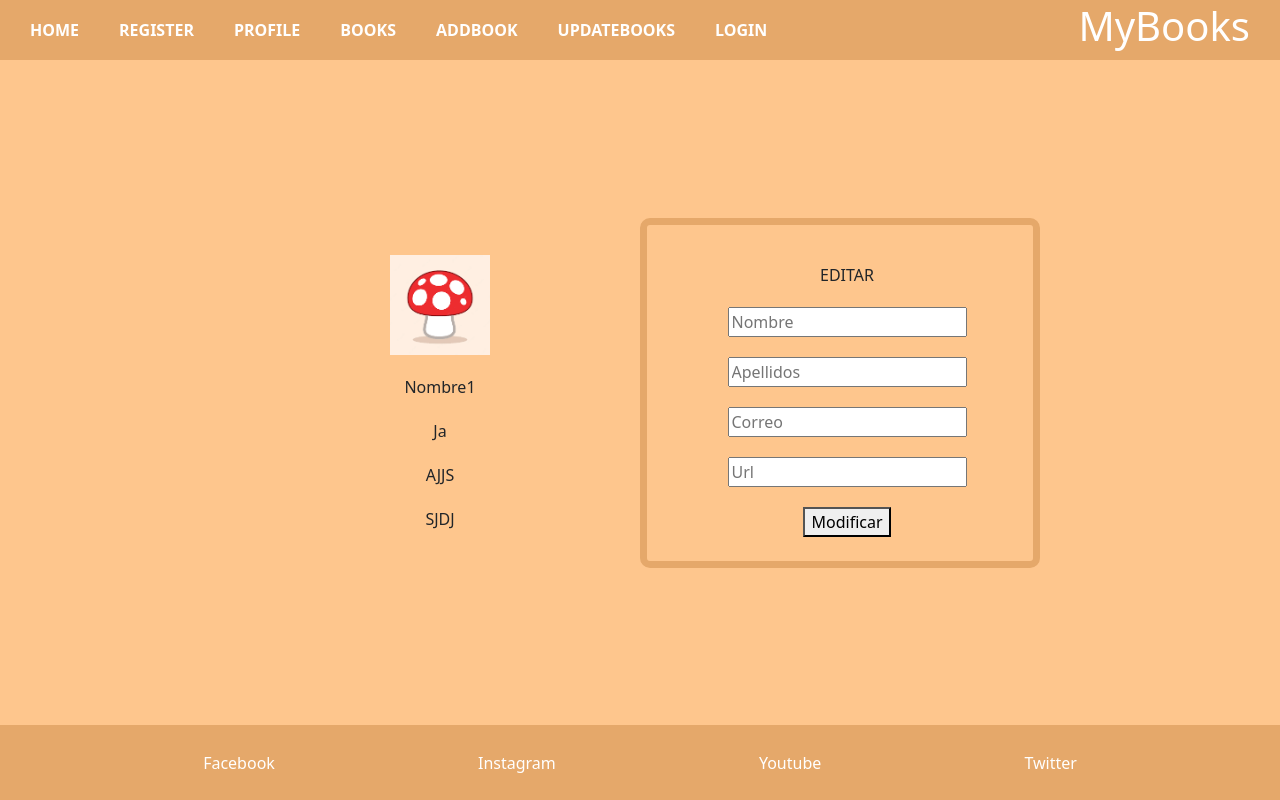
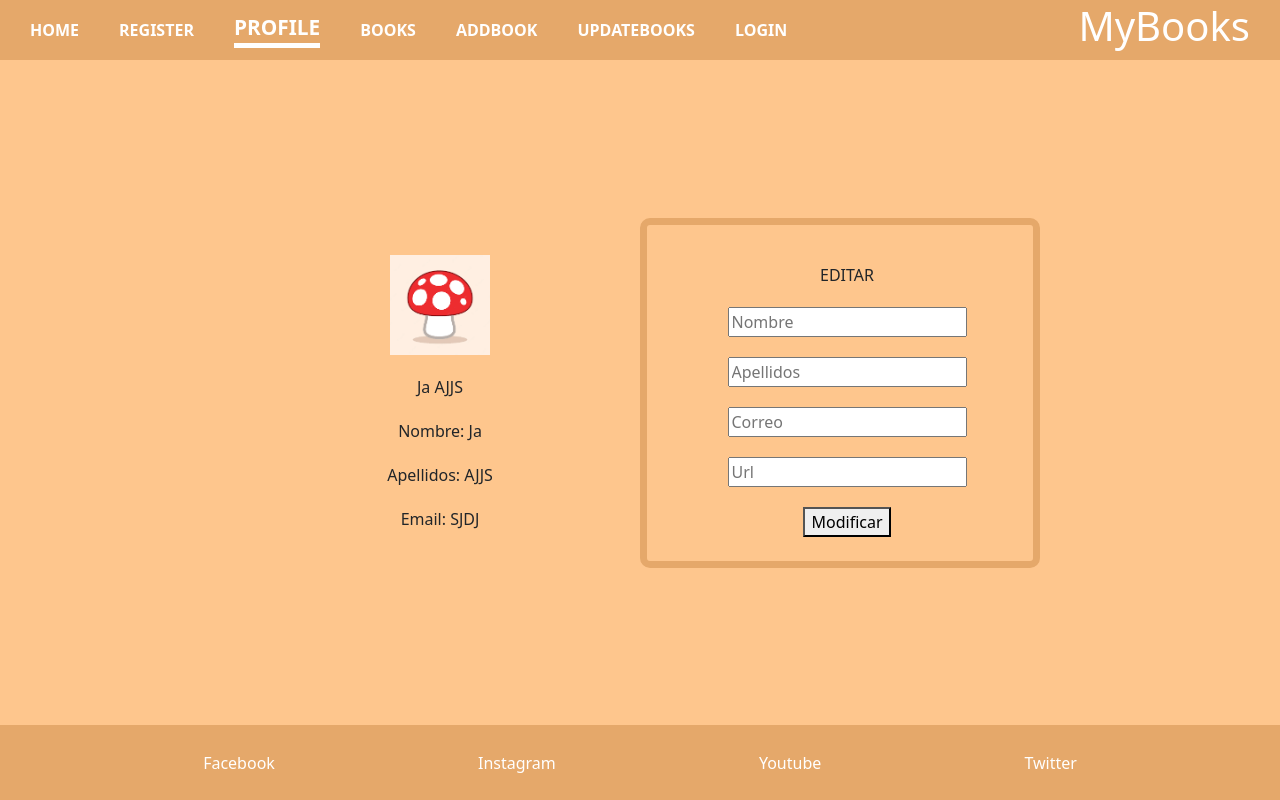
Before and after one commit to Fantasma542/angularRetos, an Angular app: page /profile in a window 1280 px wide. Built offline with nearby package versions, Linux system fonts and the light colour scheme.

Commit message:
RetosDia6

```diff
--- a/src/app/component/card/card.component.css
+++ b/src/app/component/card/card.component.css
@@ -223,7 +223,7 @@
 .book-card {
   border: 1px solid #ccc;
   padding: 30px;
-  width: 280px;
+  width: 350px;
   background-color: #f9f9f9;
 }
 
--- a/src/app/component/header/header.component.css
+++ b/src/app/component/header/header.component.css
@@ -25,3 +25,15 @@
     text-decoration: none;
     color: white;
 }
+
+
+.hijos.active {
+    font-size: 1.3em;
+    border-bottom: 5px solid white;
+  }
+
+  .hijos:hover{
+    border-bottom: 5px solid white;
+    transition: border-bottom 300ms;
+    transform: scale(1.1);
+  }
--- a/src/app/component/header/header.component.html
+++ b/src/app/component/header/header.component.html
@@ -1,13 +1,13 @@
 <header class="padre">
     <h1 class="hijo1">MyBooks</h1>
     <div class="hijo2">
-        <a routerLink="/home" class="hijos">HOME</a>
-        <a routerLink="/register" class="hijos">REGISTER</a>
-        <a routerLink="/profile" class="hijos">PROFILE</a>
-        <a routerLink="/books" class="hijos">BOOKS</a>
-        <a routerLink="/addBooks" class="hijos">ADDBOOK</a>
-        <a routerLink="/updateBooks" class="hijos">UPDATEBOOKS</a>
-        <a routerLink="/login" class="hijos">LOGIN</a>
+        <a routerLink="/home" class="hijos" routerLinkActive="active">HOME</a>
+        <a routerLink="/register" class="hijos" routerLinkActive="active">REGISTER</a>
+        <a routerLink="/profile" class="hijos" routerLinkActive="active">PROFILE</a>
+        <a routerLink="/books" class="hijos" routerLinkActive="active">BOOKS</a>
+        <a routerLink="/addBooks" class="hijos" routerLinkActive="active">ADDBOOK</a>
+        <a routerLink="/updateBooks" class="hijos" routerLinkActive="active">UPDATEBOOKS</a>
+        <a routerLink="/login" class="hijos" routerLinkActive="active">LOGIN</a>
     </div>
 
 </header>
--- a/src/app/pages/add-books/add-books.component.html
+++ b/src/app/pages/add-books/add-books.component.html
@@ -13,12 +13,12 @@
 
         <h1>AÑADIR LIBRO</h1>
 
-        <input [(ngModel)]="newBook.title" (input)="newBook.title = $event.target.value" placeholder="New Title" class="input-field">
+        <input [(ngModel)]="newBook.title" (input)="newBook.title = $event.target.value" placeholder="Title" class="input-field">
 
-        <input [(ngModel)]="newBook.type"  placeholder="New Type" class="input-field">
-        <input [(ngModel)]="newBook.author"  placeholder="New Author" class="input-field">
-        <input [(ngModel)]="newBook.price" type="number"  placeholder="New Price" class="input-field">
-        <input [(ngModel)]="newBook.id_book" type="number" placeholder="New Id" class="input-field">
+        <input [(ngModel)]="newBook.type"  placeholder="Type" class="input-field">
+        <input [(ngModel)]="newBook.author"  placeholder="Author" class="input-field">
+        <input [(ngModel)]="newBook.price" type="number"  placeholder="Price" class="input-field">
+        <input [(ngModel)]="newBook.id_book" type="number" placeholder="Id" class="input-field">
         <div>
           <input [src]="newBook.photo" (input)="newBook.photo = $event.target.value" placeholder="New Photo" class="input-field">
 
--- a/src/app/pages/profile/profile.component.html
+++ b/src/app/pages/profile/profile.component.html
@@ -1,10 +1,10 @@
 <div class="padre">
     <div class="padre2">
         <img [src]="user.photo" alt="Foto" class="foto">
-        <div>Nombre1</div>
-        <div>{{user.name}}</div>
-        <div>{{user.last_name}}</div>
-        <div>{{user.email}}</div>
+        <div>{{user.name}} {{user.last_name}}</div>
+        <div>Nombre: {{user.name}}</div>
+        <div>Apellidos: {{user.last_name}}</div>
+        <div>Email: {{user.email}}</div>
 
 
     </div>
--- a/src/app/pages/update-books/update-books.component.html
+++ b/src/app/pages/update-books/update-books.component.html
@@ -13,11 +13,11 @@
     <div class="book-card">
 <div class="add-book-form">
   <h1>EDITAR LIBRO</h1>
-    <input [(ngModel)]="book.title" placeholder="Title" class="input-field">
-    <input [(ngModel)]="book.type" placeholder="Type" class="input-field">
-    <input [(ngModel)]="book.author" placeholder="Author" class="input-field">
-    <input [(ngModel)]="book.photo" placeholder="Photo" class="input-field">
-    <input [(ngModel)]="book.price" type="number" placeholder="Price" class="input-field">
+    <input [(ngModel)]="book.title" placeholder="New Title" class="input-field">
+    <input [(ngModel)]="book.type" placeholder="New Type" class="input-field">
+    <input [(ngModel)]="book.author" placeholder="New Author" class="input-field">
+    <input [(ngModel)]="book.photo" placeholder="New Photo" class="input-field">
+    <input [(ngModel)]="book.price" type="number" placeholder="New Price" class="input-field">
     <input [(ngModel)]="book.id_book" type="number" placeholder="Id" class="input-field">
 
     <button (click)="updateBook()" class="add-button">Update Book</button>
--- a/src/app/pages/update-books/update-books.component.ts
+++ b/src/app/pages/update-books/update-books.component.ts
@@ -28,7 +28,7 @@ export class UpdateBooksComponent implements OnInit{
       this.toastr.success('Libro editado con exito')
     } else {
       // Lógica adicional en caso de fallo
-      this.toastr.error('Libro editado sin exito')
+      this.toastr.error('Libro para editar no encontrado')
     }
   }
   closeEditSuccessAlert() {
```
